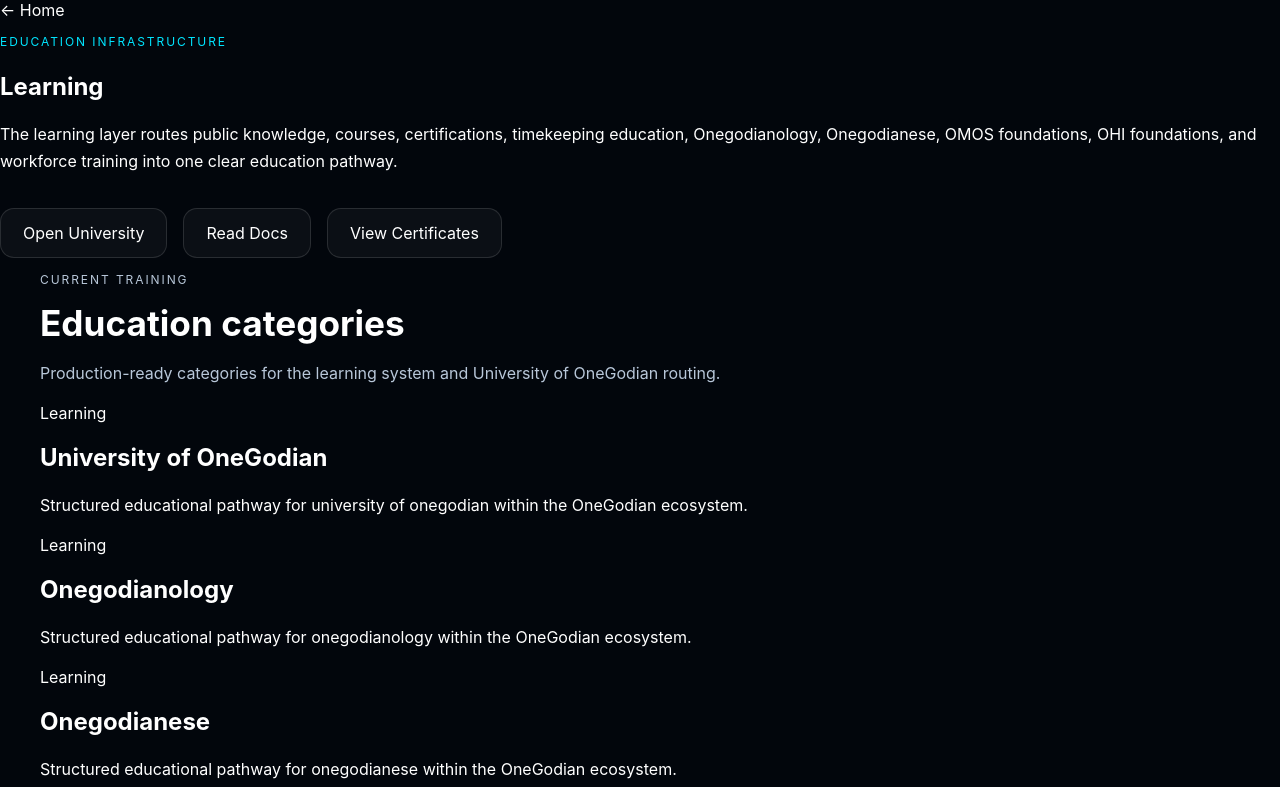
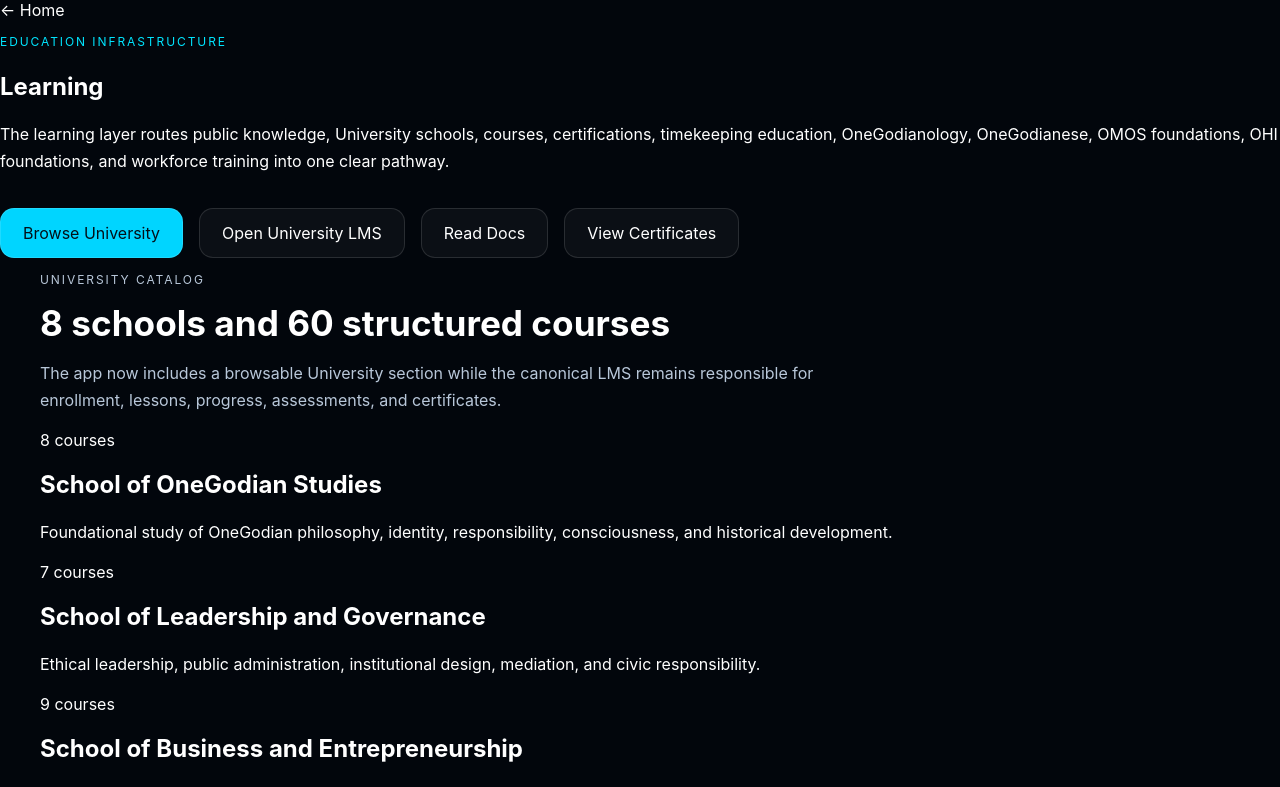
Before and after one commit to ohi-stack/onegodian-app-deploy, a Next.js app: page /learning in a window 1280 px wide. Shown: the top 787 px of the page. Built offline with nearby package versions, Linux system fonts and the light colour scheme.

Commit message:
Connect Learning page to University schools and courses

```diff
--- a/src/app/learning/page.tsx
+++ b/src/app/learning/page.tsx
@@ -1,9 +1,10 @@
 import { onegodianContentLibrary } from '@/data/onegodianContent';
+import { universityBase, universityCourseCount, universitySchools } from '@/data/universityCatalog';
 
 const learningAreas = [
   'University of OneGodian',
-  'Onegodianology',
-  'Onegodianese',
+  'OneGodianology',
+  'OneGodianese',
   'OTS-V5 Timekeeping',
   'Certifications',
   'OMOS Foundations',
@@ -14,7 +15,7 @@ const learningAreas = [
 
 export default function LearningPage() {
   const learningRefs = onegodianContentLibrary.filter((item) =>
-    item.route === '/learning' || item.category.toLowerCase().includes('education') || item.category.toLowerCase().includes('timekeeping')
+    item.route === '/learning' || item.route === '/university' || item.category.toLowerCase().includes('education') || item.category.toLowerCase().includes('timekeeping')
   );
 
   return (
@@ -24,14 +25,31 @@ export default function LearningPage() {
         <p className="kicker">Education Infrastructure</p>
         <h1>Learning</h1>
         <p className="lead">
-          The learning layer routes public knowledge, courses, certifications, timekeeping education,
-          Onegodianology, Onegodianese, OMOS foundations, OHI foundations, and workforce training into
-          one clear education pathway.
+          The learning layer routes public knowledge, University schools, courses, certifications, timekeeping education,
+          OneGodianology, OneGodianese, OMOS foundations, OHI foundations, and workforce training into one clear pathway.
         </p>
         <div className="hero-actions">
-          <a className="button secondary" href="https://u.onegodian.com">Open University</a>
+          <a className="button primary" href="/university">Browse University</a>
+          <a className="button secondary" href={universityBase}>Open University LMS</a>
           <a className="button secondary" href="/docs">Read Docs</a>
           <a className="button secondary" href="/certificates">View Certificates</a>
+        </div>
+      </section>
+
+      <section className="section-block">
+        <div className="section-heading">
+          <p className="kicker">University Catalog</p>
+          <h2>{universitySchools.length} schools and {universityCourseCount} structured courses</h2>
+          <p>The app now includes a browsable University section while the canonical LMS remains responsible for enrollment, lessons, progress, assessments, and certificates.</p>
+        </div>
+        <div className="grid">
+          {universitySchools.map((school) => (
+            <a className="card" href={`/university#${school.slug}`} key={school.slug}>
+              <span className="badge">{school.courses.length} courses</span>
+              <h2>{school.name}</h2>
+              <p>{school.description}</p>
+            </a>
+          ))}
         </div>
       </section>
 
@@ -56,16 +74,16 @@ export default function LearningPage() {
         <div className="section-heading">
           <p className="kicker">Content References</p>
           <h2>Seeded learning documents</h2>
-          <p>These records come from the app content library and should drive future dynamic docs, course cards, and certificate links.</p>
+          <p>These records come from the app content library and drive University routing, future dynamic documents, course cards, and certificate links.</p>
         </div>
         <div className="grid">
           {learningRefs.map((item) => (
-            <article className="card" key={item.slug}>
+            <a className="card" href={item.route} key={item.slug}>
               <span className="badge">{item.status}</span>
               <h2>{item.title}</h2>
               <p>{item.summary}</p>
               <small>{item.category}</small>
-            </article>
+            </a>
           ))}
         </div>
       </section>
```
